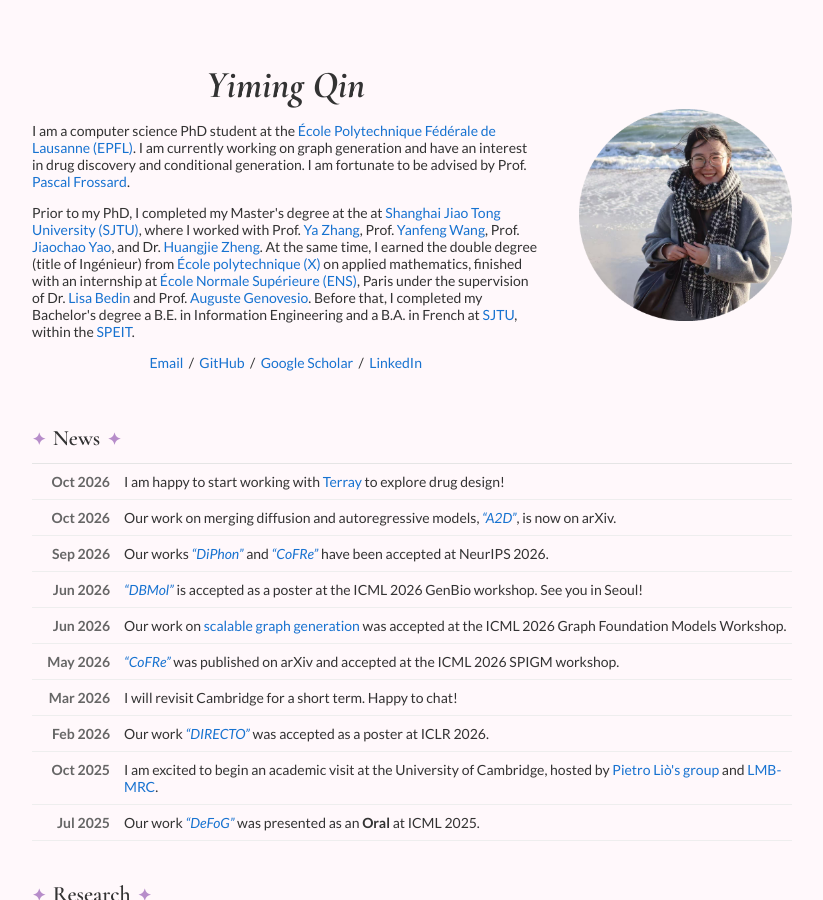
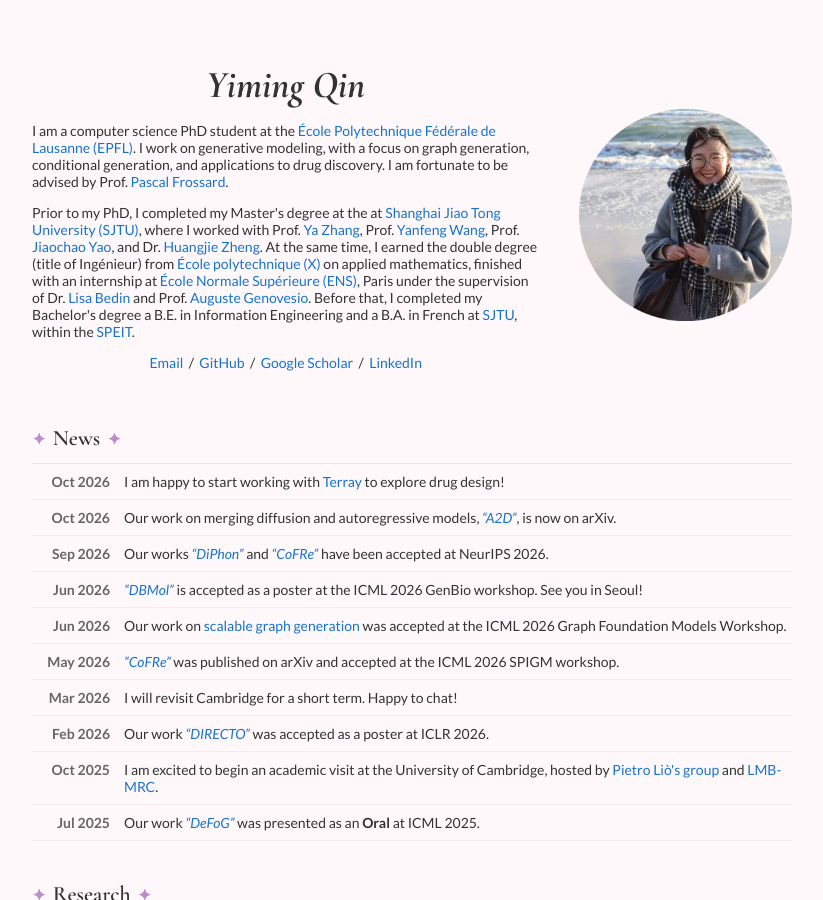
Before and after one commit to qym7/qym7.github.io, a Jekyll site: the page built from _posts/2026-10-06-A2D.markdown, in a window 1280 px wide and 900 px high. Shown: the whole window, without its empty margins (228-1051 px from the left). Built offline with Jekyll 4.4.1, drawn with Linux system fonts in a browser that asks for light colours.

Commit message:
Refine homepage research summary

```diff
--- a/_layouts/default.html
+++ b/_layouts/default.html
@@ -36,7 +36,7 @@
               </h1>
               <p>
                 I am a computer science PhD student at the <a href="https://www.epfl.ch/en/">École Polytechnique Fédérale de Lausanne (EPFL)</a>.
-                I am currently working on graph generation and have an interest in drug discovery and conditional generation.
+                I work on generative modeling, with a focus on graph generation, conditional generation, and applications to drug discovery.
                 I am fortunate to be advised by Prof.
                 <a href="https://www.epfl.ch/labs/lts4/people/people-current/frossard/">Pascal Frossard</a>.
               </p>
```
